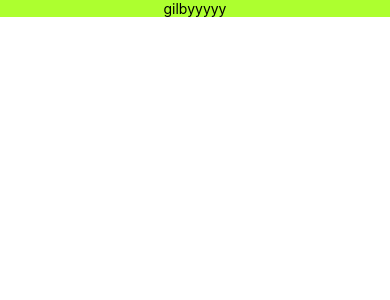
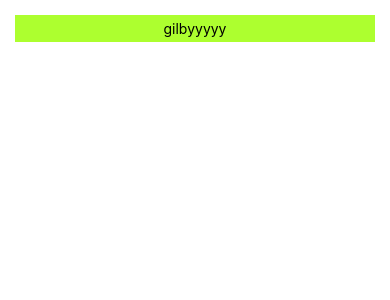
Before and after one commit to RumenserAmanda/Mobile-Programming, a React Native app: screen / in a window 390 px wide. Shown: the top 300 px of the page. Built offline with nearby package versions, Linux system fonts and the light colour scheme.

Commit message:
added margin & padding in Gilbeh.js

```diff
--- a/components/Gilbeh.js
+++ b/components/Gilbeh.js
@@ -5,6 +5,8 @@ const styles = StyleSheet.create({
     View: {
         backgroundColor: 'greenyellow',
         alignItems: 'center',
+        margin: 15,
+        padding: 5,
     },
     Text: {
         color: 'black',
```
